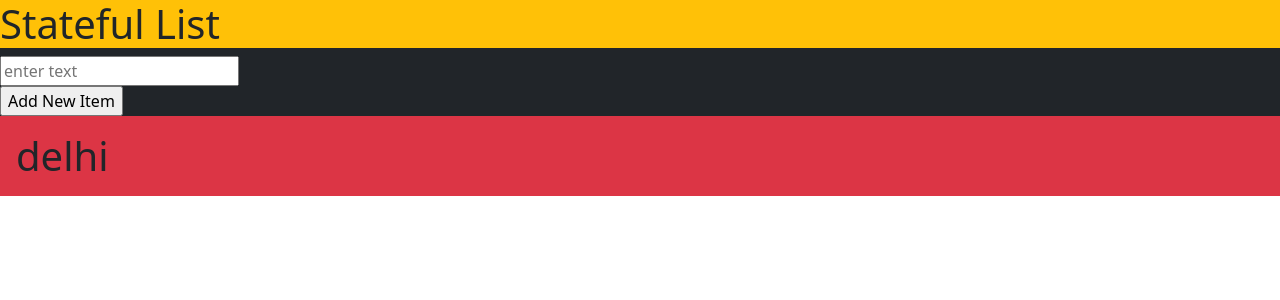
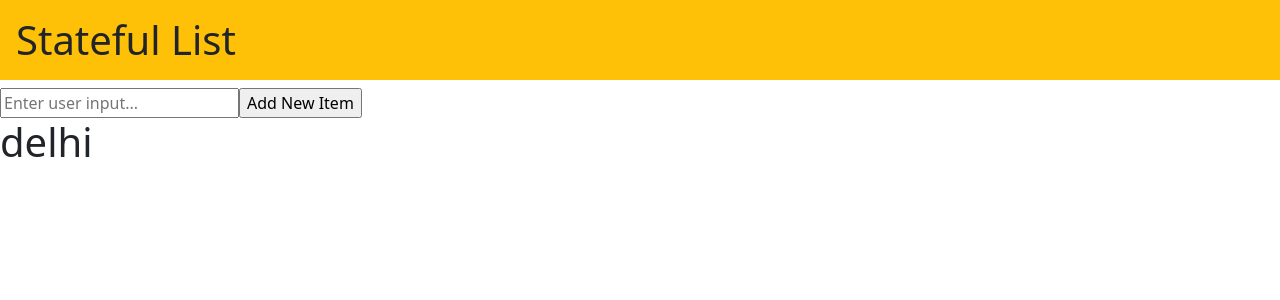
Before and after one commit to RohitPawar9850/Day15-WPT, a React (Create React App) app: page / in a window 1280 px wide. Shown: the top 300 px of the page. Built offline with nearby package versions, Linux system fonts and the light colour scheme.

Commit message:
inputbox with useRef

```diff
--- a/src/App.js
+++ b/src/App.js
@@ -1,43 +1,44 @@
-//import logo from './logo.svg';
-import { useState } from 'react';
-import './App.css';
+import { useRef, useState } from "react";
 
 function App() {
   return (
     <>
-     <div className='bg-dark'><h1 className='bg-warning'>Stateful List</h1>
-      <ListDemo></ListDemo></div>
+      <h1 className="bg-warning p-3">Stateful List</h1>
+      <ListDemo />
     </>
-
   );
 }
 
-function ListDemo()
-{
-  let [list,setList] =useState(["delhi"]);
+function ListDemo() {
+  let inputRef = useRef();
+  let [list, setList] = useState(["delhi"]);
 
-  let addItemAction= () => {
-    let inputRef = document.querySelector("#id1");
-    let inputvalue = inputRef.value;
-    let newList = [inputvalue,...list];
-    console.log(newList);
+  let addItemAction = () => {
+    // console.log(inputRef.current);
+    // console.log(document.querySelector("#id1"));
 
+    let inputValue = inputRef.current.value;
+    let newList = [inputValue, ...list];
     setList(newList);
-    inputRef.value="";
+
+    inputRef.current.value = "";
   };
 
   return (
     <>
-    <input type="text" id="id1" placeholder='enter text' />
-    <br />
-    <input type="button" value="Add New Item" onClick={addItemAction}/>
-    {list.map((item) => (
-      <h1 className='bg-danger p-3'>{item}</h1>
-    ))}
+      <input
+        type="text"
+        id="id1"
+        ref={inputRef}
+        placeholder="Enter user input..."
+      />
+      <input type="button" value="Add New Item" onClick={addItemAction} />
+
+      {list.map((item) => (
+        <h1>{item}</h1>
+      ))}
     </>
   );
 }
 
-
-
 export default App;
```
